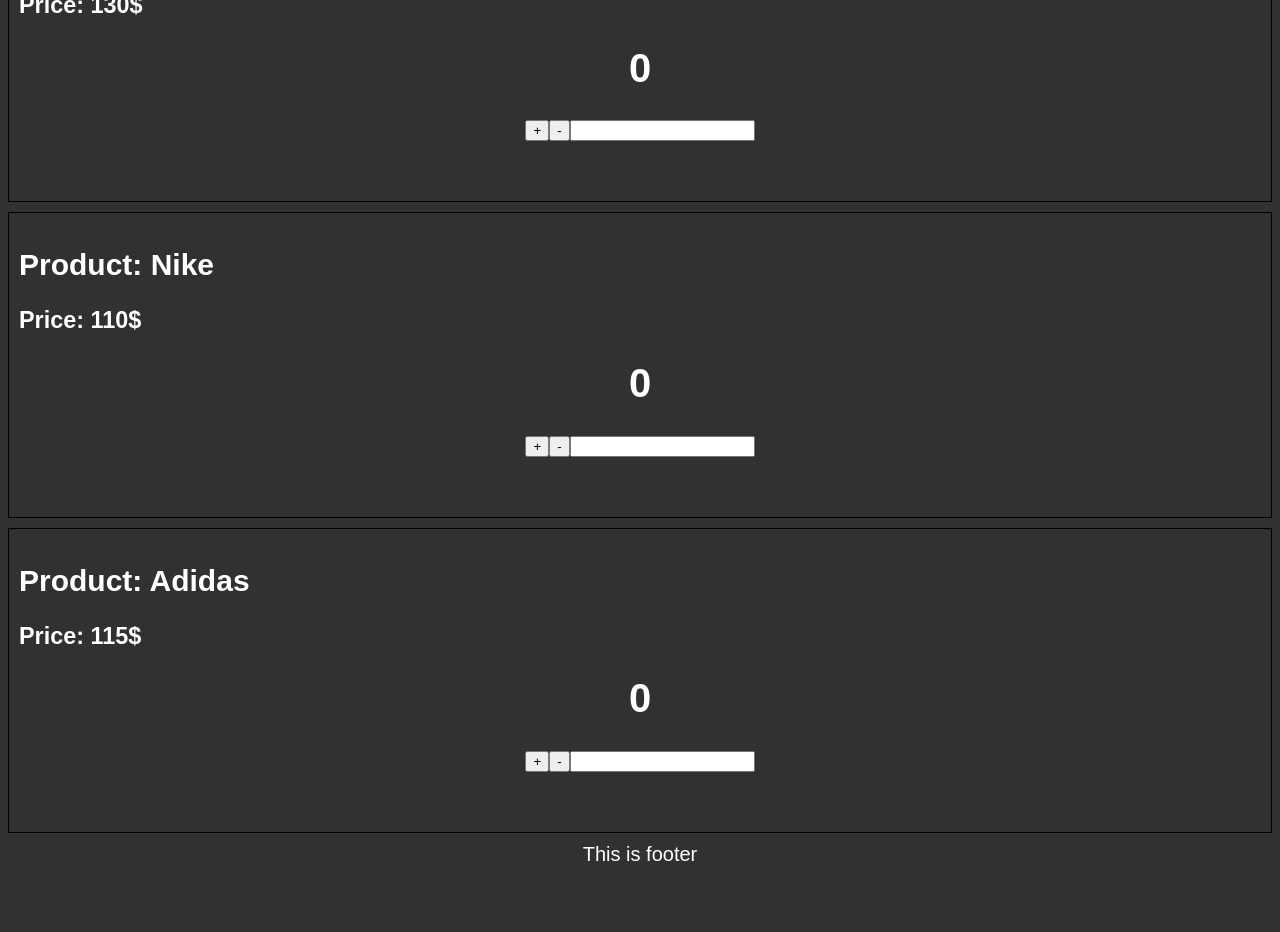
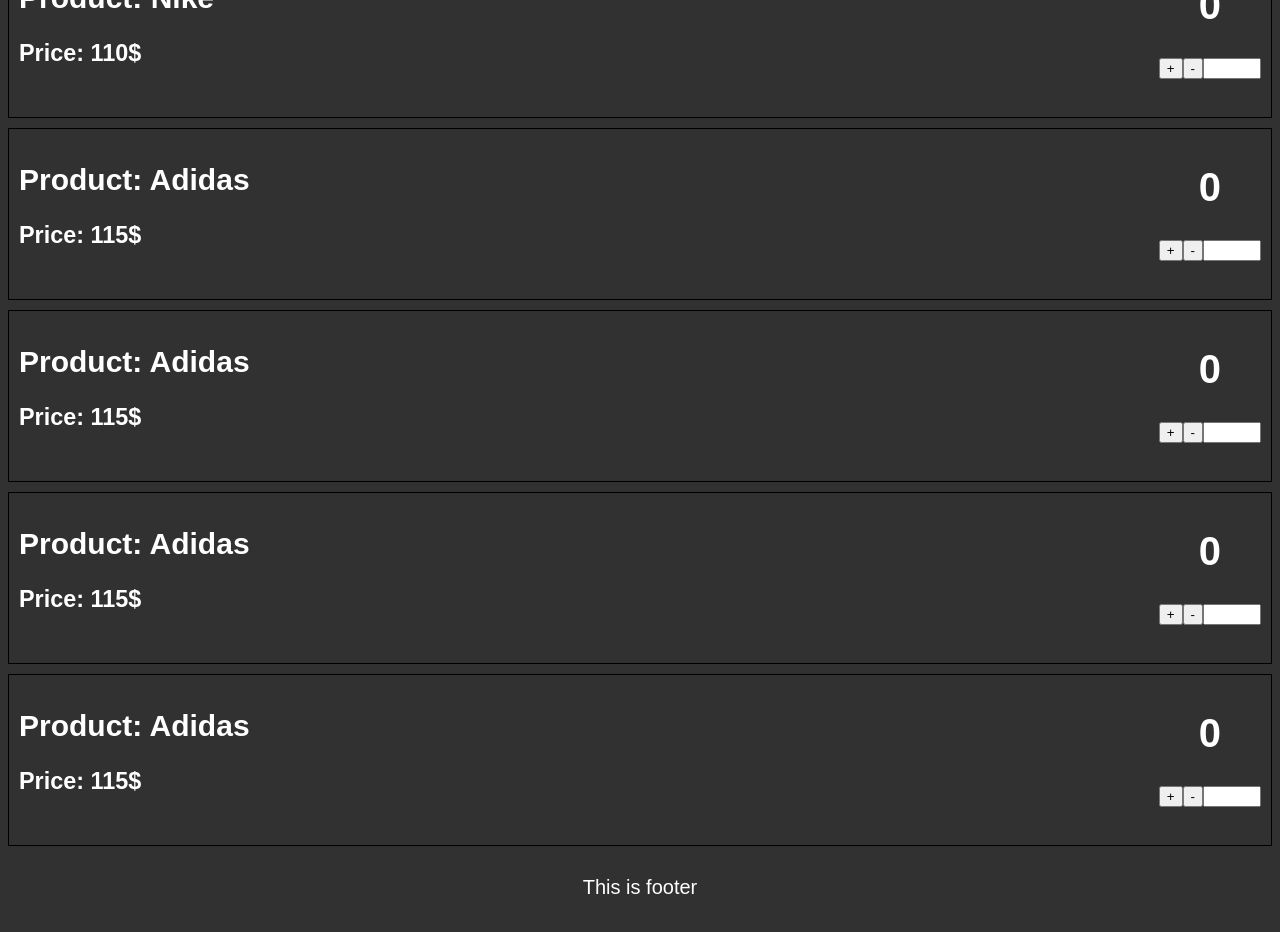
Before and after one commit to Chuijka/Front-end, a Vue app: page / in a window 1280 px wide. Shown: the part 560-1492 px from the top of the page. Built offline with nearby package versions, Linux system fonts and the light colour scheme.

Commit message:
update site

```diff
--- a/src/App.vue
+++ b/src/App.vue
@@ -1,14 +1,19 @@
 <template>
-  <div>
+  <header>
     <TheHeader/>
+  </header>
   <main>
     <TheProduct title="Puma" price="120$"/>
     <TheProduct title="Nike" price="130$"/>
     <TheProduct title="Nike" price="110$"/>
     <TheProduct title="Adidas" price="115$"/>
+    <TheProduct title="Adidas" price="115$"/>
+    <TheProduct title="Adidas" price="115$"/>
+    <TheProduct title="Adidas" price="115$"/>
   </main>
+  <footer>
     <TheFooter/>
-  </div>
+  </footer>
 </template>
 
 <script setup>
@@ -19,11 +24,15 @@ import TheProduct from "./component/TheProduct.vue";
 </script>
 
 <style>
-  body{
+body {
   background: #313131;
   color: white;
-    font-family: Arial,serif;
+  font-family: Arial, serif;
   font-size: 20px;
 }
 
+footer{
+  margin: 30px;
+}
+
 </style>
--- a/src/component/TheClicker.vue
+++ b/src/component/TheClicker.vue
@@ -57,6 +57,8 @@ function updateText(event){
 <style scoped>
 div {
   text-align: center;
-  margin-bottom: 50px;
+}
+input{
+  width: 50px;
 }
 </style>
--- a/src/component/TheFooter.vue
+++ b/src/component/TheFooter.vue
@@ -3,16 +3,13 @@
 </script>
 
 <template>
-  <footer>
     <div>
       This is footer
     </div>
-  </footer>
 </template>
 
 <style scoped>
- footer{
-   height: 100px;
-   text-align: center;
- }
+div{
+  text-align: center;
+}
 </style>
--- a/src/component/TheHeader.vue
+++ b/src/component/TheHeader.vue
@@ -3,10 +3,8 @@
 </script>
 
 <template>
-  <header>
     <h1>Hello!</h1>
     <p>This is my first project on VUE.JS</p>
-  </header>
 </template>
 
 <style>
--- a/src/component/TheProduct.vue
+++ b/src/component/TheProduct.vue
@@ -10,24 +10,29 @@ defineProps({
 </script>
 
 <template>
-
-  <div class="product">
-    <h2>Product: {{ title }}</h2>
-    <h3>Price: {{ price }}</h3>
-<!--    <h2>Product: Puma</h2>-->
-<!--    <h3>Price: 120 $</h3>-->
-    <div>
+  <div class="product-block">
+    <div class="product">
+      <h2>Product: {{ title }}</h2>
+      <h3>Price: {{ price }}</h3>
+    </div>
+    <div class="clicker">
       <TheClicker/>
     </div>
   </div>
-
 </template>
 
 <style scoped>
 
-.product {
+.product-block {
   border: 1px solid black;
   padding: 10px;
   margin-bottom: 10px;
+  height: 150px;
+}
+.product{
+  float: left;
+}
+.clicker{
+  float: right;
 }
 </style>
```
Lines whose indentation alone changed are shown as unchanged.
